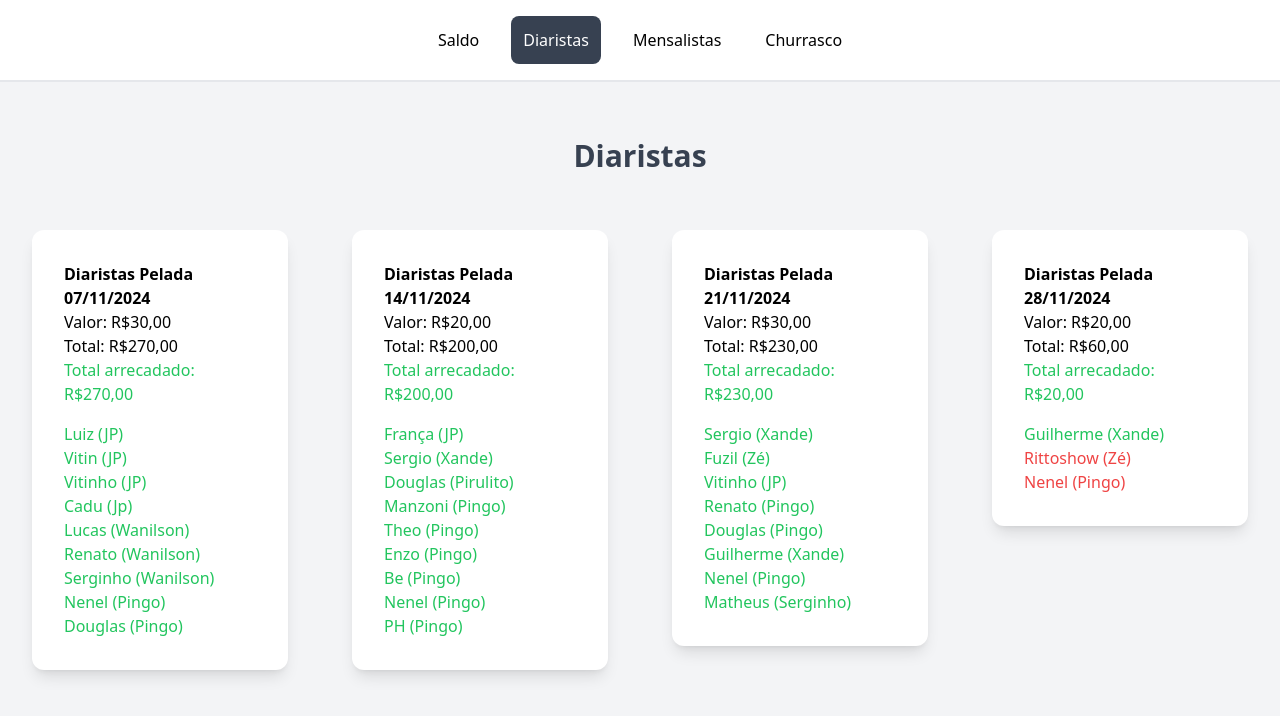
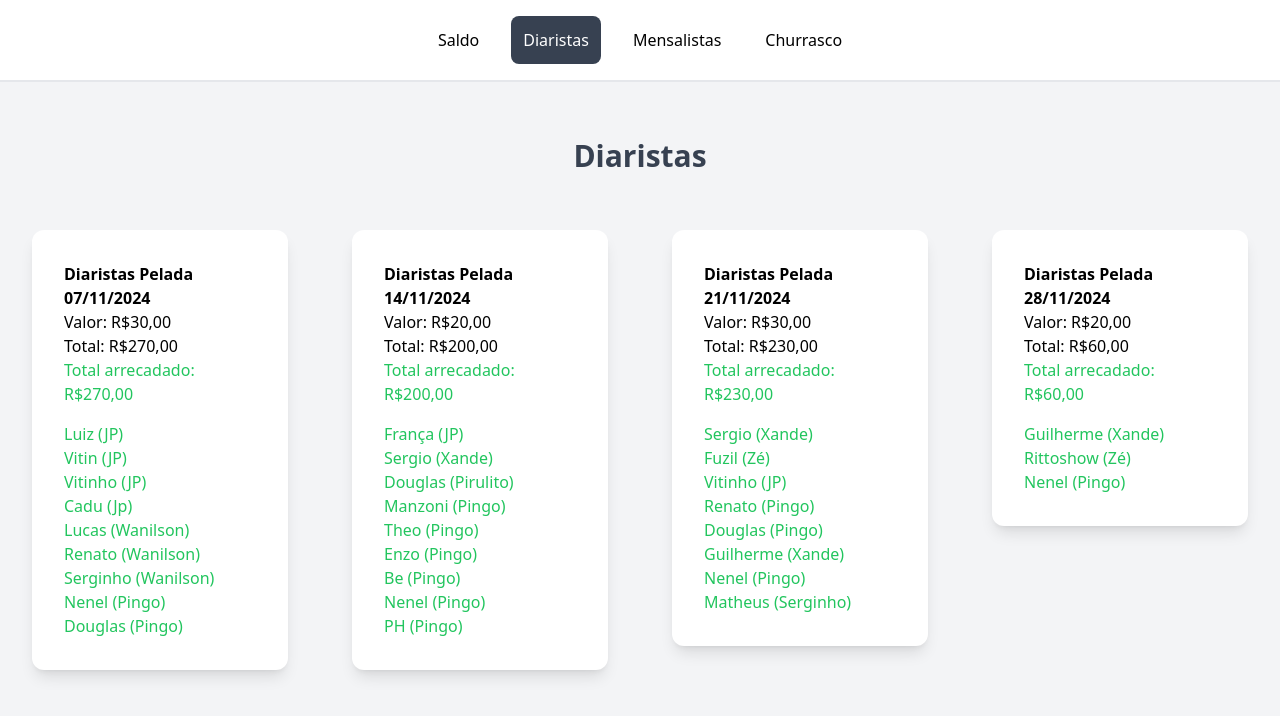
Before and after one commit to diogop2003/futebol, an Angular app in the folder pelada-front/: page /diaristas in a window 1280 px wide. Shown: the top 716 px of the page. Built offline with nearby package versions, Linux system fonts and the light colour scheme.

Commit message:
feat fechamento novembro

```diff
--- a/pelada-front/src/app/pages/diaristas/diaristas.component.html
+++ b/pelada-front/src/app/pages/diaristas/diaristas.component.html
@@ -75,12 +75,12 @@
         <div class="mb-4">
             <h1 class="font-sm">Valor: R$20,00</h1>
             <h1 class="font-sm">Total: R$60,00</h1>
-            <h1 class="font-sm text-green-500">Total arrecadado: R$20,00</h1>
+            <h1 class="font-sm text-green-500">Total arrecadado: R$60,00</h1>
         </div>
         <ol>
             <li class="text-green-500">Guilherme (Xande)</li>
-            <li class="text-red-500">Rittoshow (Zé)</li>
-            <li class="text-red-500">Nenel (Pingo)</li>
+            <li class="text-green-500">Rittoshow (Zé)</li>
+            <li class="text-green-500">Nenel (Pingo)</li>
         </ol>
     </div>
 </section>
--- a/pelada-front/src/app/pages/saldo/saldo.component.html
+++ b/pelada-front/src/app/pages/saldo/saldo.component.html
@@ -41,11 +41,11 @@
                 </tr>
                 <tr class="border-b gap-5">
                     <td class="w-auto py-4 text-md text-gray-700">Diaristas Novembro</td>
-                    <td class="w-auto py-4 text-md text-green-500">700,00</td>
+                    <td class="w-auto py-4 text-md text-green-500">760,00</td>
                 </tr>
                 <tr class="border-b gap-5">
                     <td class="w-auto py-4 text-md text-gray-700">SALDO TOTAL</td>
-                    <td class="w-auto py-4 text-md text-green-500">1.478,00</td>
+                    <td class="w-auto py-4 text-md text-green-500">1.538,00</td>
                 </tr>
             </tbody>
         </table>
```
